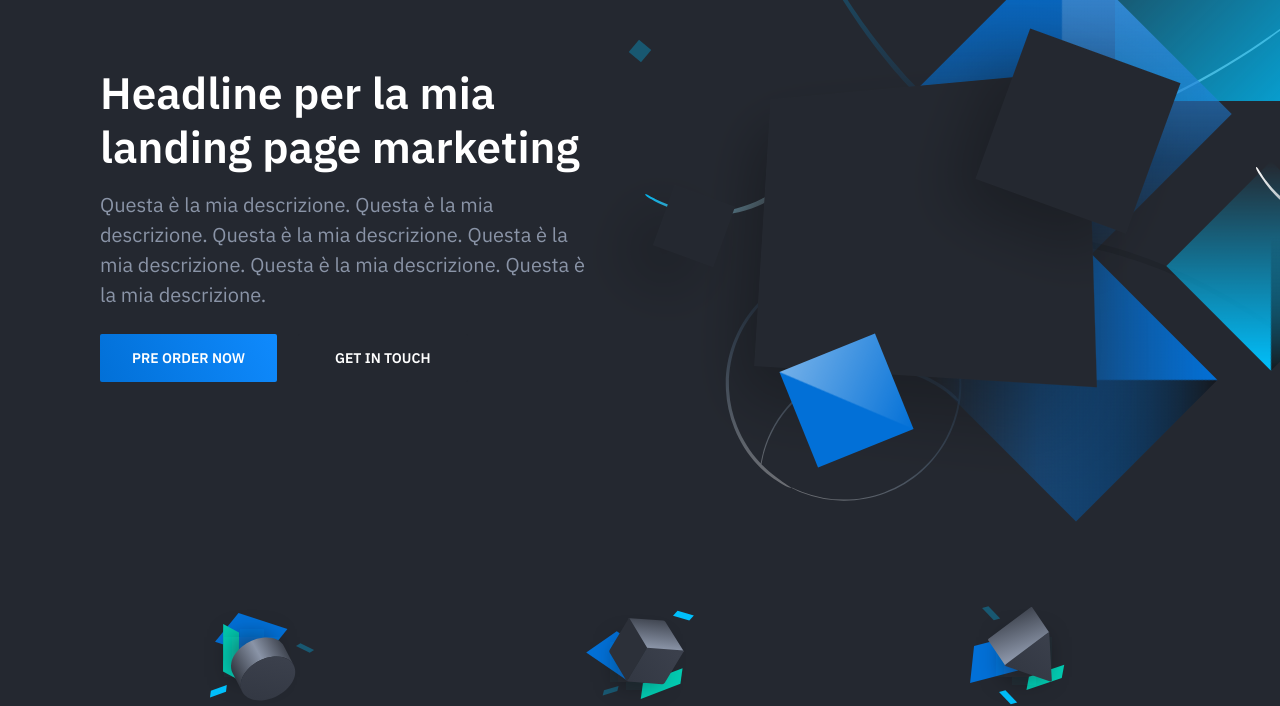
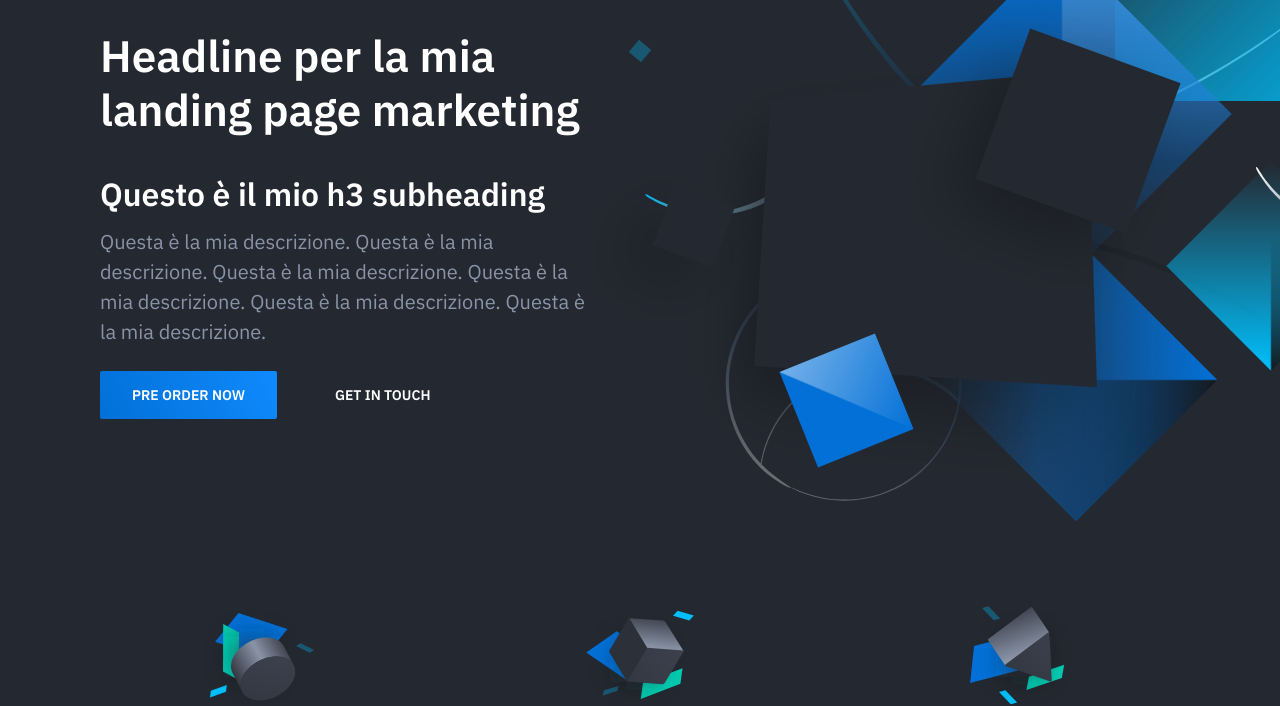
Before and after one commit to capigroove/landingpage, a plain HTML site: page index.html in a window 1280 px wide. Shown: the part 118-824 px from the top of the page. Drawn offline with nearby package versions, Linux system fonts and the light colour scheme.

Commit message:
inserito heading 3

```diff
--- a/index.html
+++ b/index.html
@@ -37,6 +37,7 @@
                         <h1 class="hero-title mt-0">
                             Headline per la mia landing page marketing
                         </h1>
+                        <h3>Questo è il mio h3 subheading</h3>
                         <p class="hero-paragraph">
                             Questa è la mia descrizione. Questa è la mia descrizione. Questa è la mia descrizione.
                             Questa è la mia descrizione. Questa è la mia descrizione. Questa è la mia descrizione.
```
